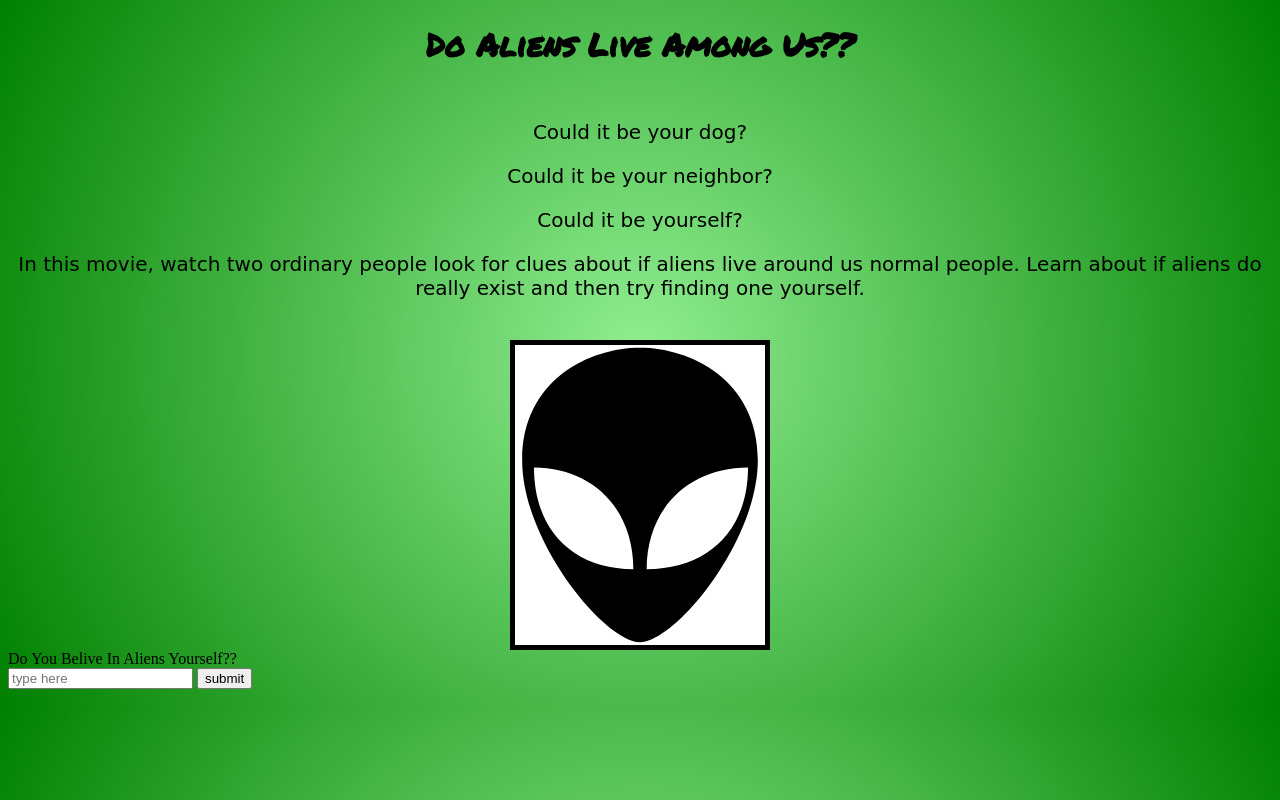
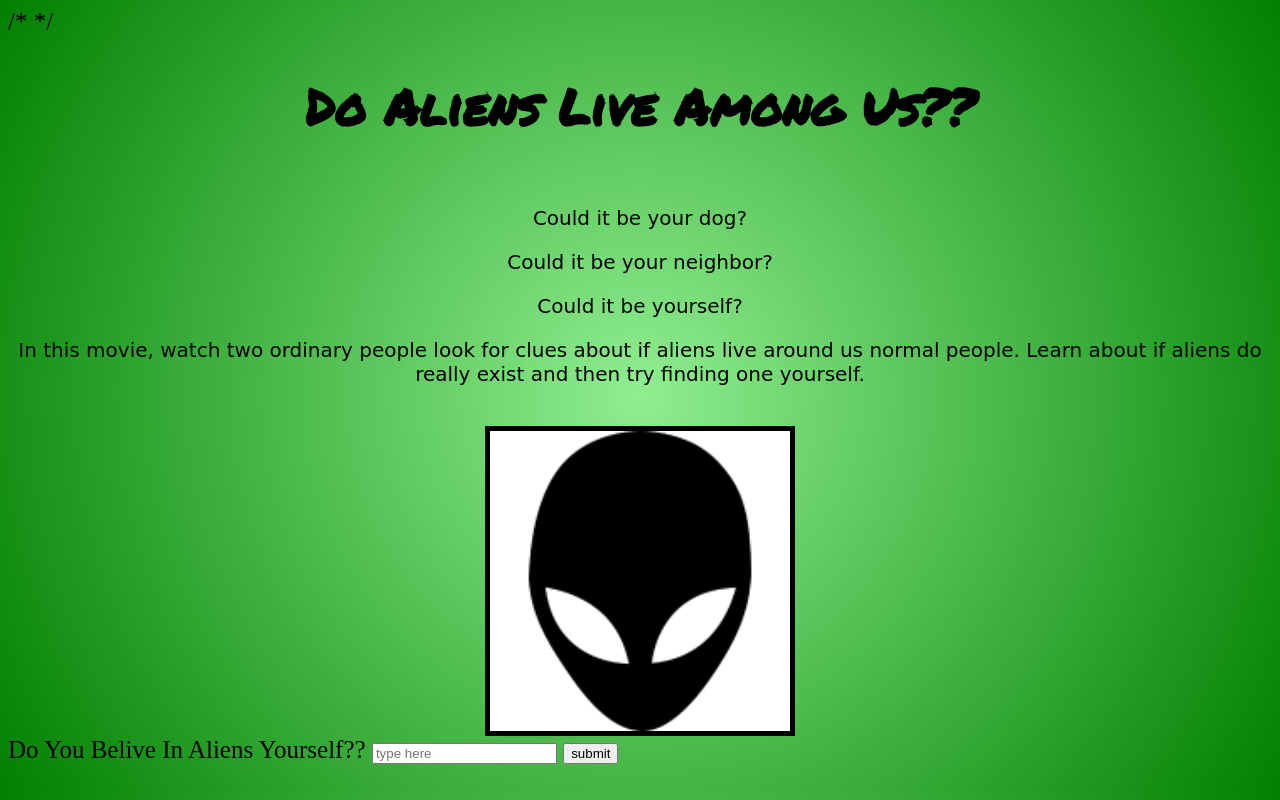
Before and after one commit to nadiao9188/movie-webpage-project, a plain HTML site: page index.html in a window 1280 px wide. Drawn offline with Linux system fonts and the light colour scheme; a web font is replaced by a local one.

Commit message:
font bigger

```diff
--- a/index.html
+++ b/index.html
@@ -1,8 +1,8 @@
 <!DOCTYPE html>
+/* */
 <html>
 
 <head>
-
   <meta charset="UTF-8">
   <title>Movie Webpage Project</title>
   <link rel="stylesheet" href="style.css" type="text/css">
@@ -10,7 +10,8 @@
 </head>
 
 <body>
-  <div class=movie>
+
+  <div class="movietitle">
     <h1>Do Aliens Live Among Us??</h1>
   </div>
 
@@ -22,11 +23,11 @@
   </div>
 
   <div class="image">
-    <img id="alien" src="alienimg.svg" alt="alien">
+    <img id="alien" src="alienimg.png" alt="alien">
   </div>
+
   <div class="input">
     Do You Belive In Aliens Yourself??
-    <div>
     <input type="text" name="type here" placeholder="type here"> </ul>
     <input type="submit" value="submit">
   </div>
--- a/style.css
+++ b/style.css
@@ -1,6 +1,6 @@
 body {
      background-image: radial-gradient(circle, lightgreen, green);
-
+ font-size:25px;
 }
 
 h1 {
```
Also changed, not shown: alienimg.png (added), alienimg.svg (deleted).
